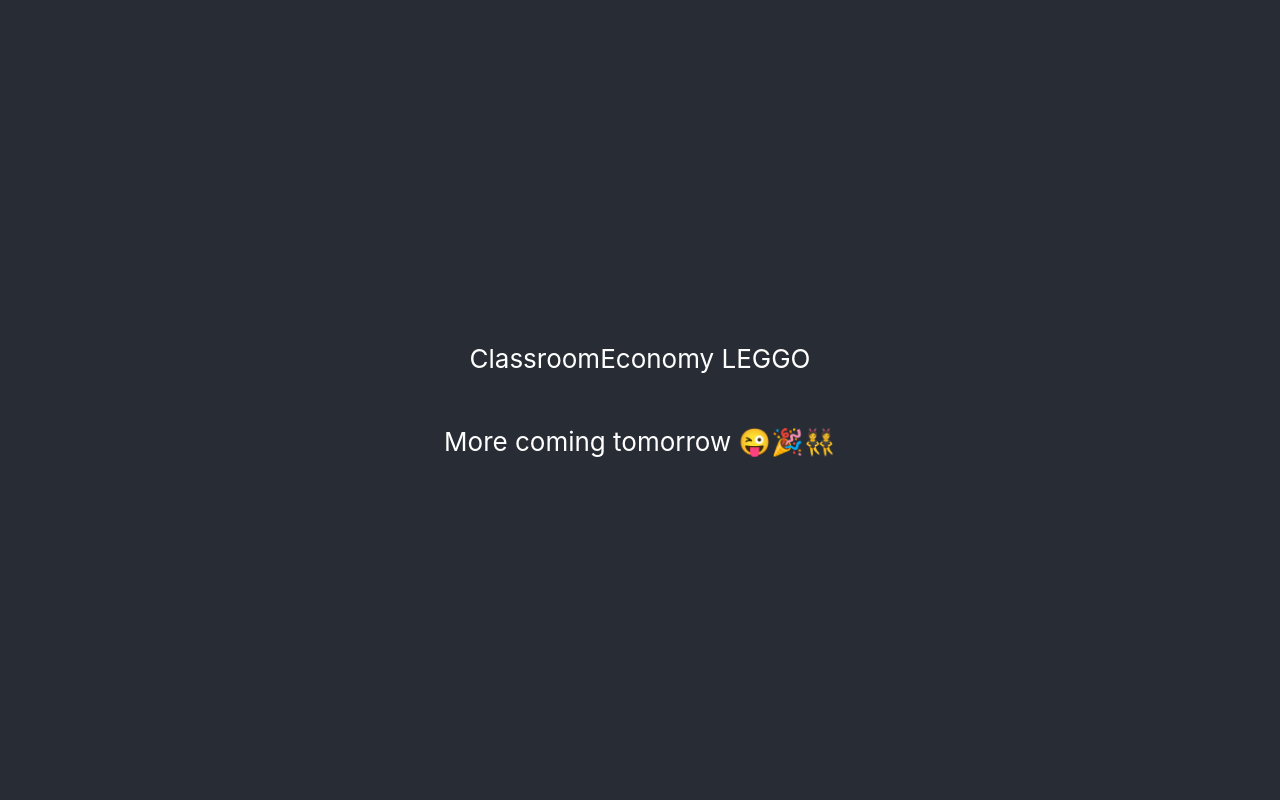
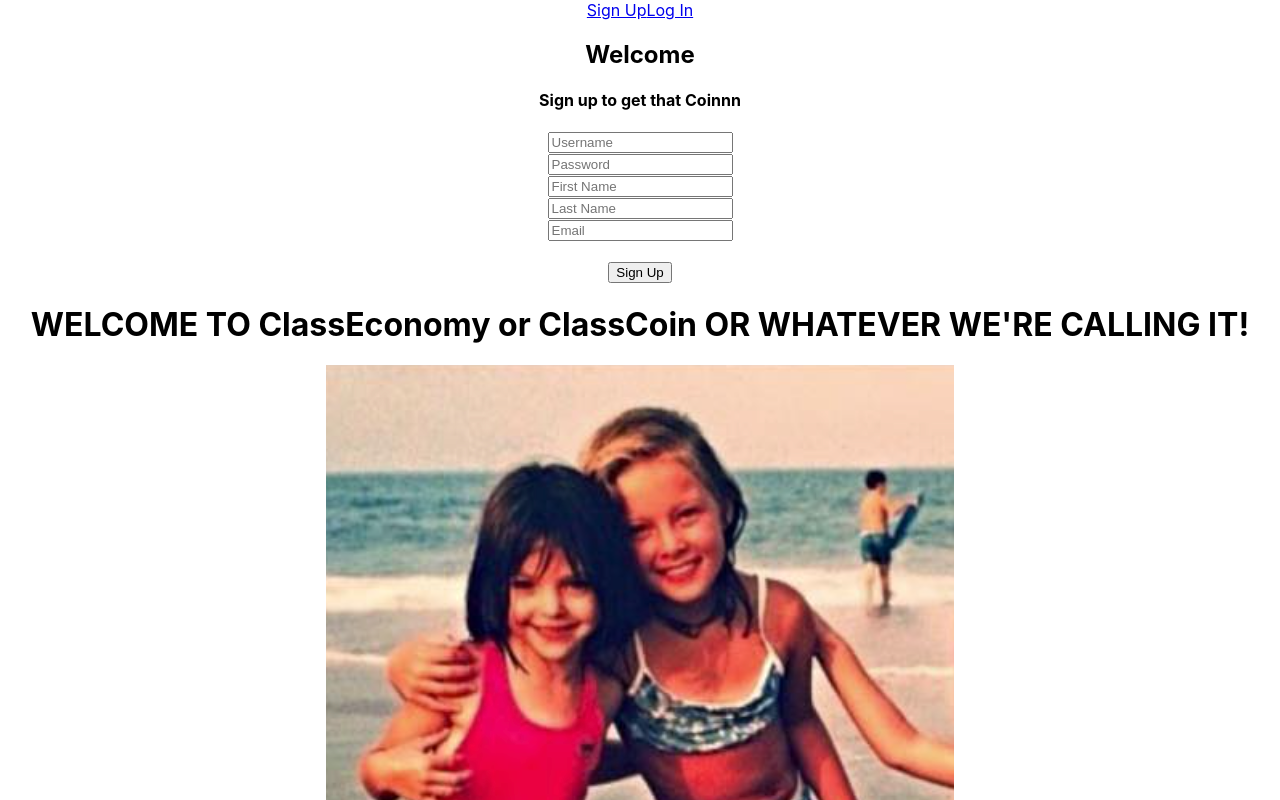
Before and after one commit to kgracey93/class-economy, a React (Create React App) app in the folder client/: page /signup in a window 1280 px wide. Shown: the top 800 px of the page. Built offline with nearby package versions, Linux system fonts and the light colour scheme.

Commit message:
homepage and links to signup and login

```diff
--- a/client/package.json
+++ b/client/package.json
@@ -6,8 +6,10 @@
     "@testing-library/jest-dom": "^5.11.9",
     "@testing-library/react": "^11.2.5",
     "@testing-library/user-event": "^12.8.1",
+    "axios": "^0.21.1",
     "react": "^17.0.1",
     "react-dom": "^17.0.1",
+    "react-router-dom": "^5.2.0",
     "react-scripts": "4.0.3",
     "web-vitals": "^1.1.0"
   },
--- a/client/src/App.js
+++ b/client/src/App.js
@@ -1,15 +1,53 @@
 import logo from './logo.svg';
 import './App.css';
+import React, { Component } from 'react';
+import { BrowserRouter, Route, Switch, Redirect } from 'react-router-dom';
+import SignUp from './components/auth/SignUp';
+import Login from './components/auth/Login';
+import Navbar from './components/navbar/Navbar';
+import katieAbby from './components/KatieAbby.png'
 
-function App() {
-  return (
-    <div className="App">
-      <header className="App-header">
-        <p>ClassroomEconomy LEGGO</p>
-        <p>More coming tomorrow 😜🎉👯</p>
-      </header>
-    </div>
-  );
+class App extends Component {
+  state = {
+    user: this.props.user,
+  };
+
+  setUser = (user) => {
+    this.setState({
+      user: user,
+    });
+  };
+  render() {
+    return (
+      <div className="App">
+      <BrowserRouter>
+        <Navbar user={this.state.user} setUser={this.setUser} />
+
+          <Switch>
+            <Route
+              exact
+              path="/signup"
+              render={(props) => <SignUp setUser={this.setUser} {...props} />}
+            />
+
+            <Route
+              exact
+              path="/login"
+              render={(props) => <Login setUser={this.setUser} {...props} />}
+            />
+
+            {/* <Route
+            exact
+            path='/profile'
+            render={props => <Profile setUser={this.setUser} {...props} user={this.state.user} />}
+          /> */}
+          </Switch>
+        </BrowserRouter>
+        <h1>WELCOME TO ClassEconomy or ClassCoin OR WHATEVER WE'RE CALLING IT!</h1>
+      <img src={katieAbby} alt="not working"/>
+      </div>
+    );
+  }
 }
 
 export default App;
--- a/client/src/components/auth/SignUp.js
+++ b/client/src/components/auth/SignUp.js
@@ -0,0 +1,125 @@
+import React, { Component } from 'react';
+import { signup } from '../../services/auth';
+// import './Auth.css';
+
+export default class SignUp extends Component {
+  state = {
+    username: '',
+    password: '',
+    message: '',
+    firstName: '',
+    lastName: '',
+    email: '',
+  };
+
+  handleChange = (event) => {
+    const { name, value } = event.target;
+    this.setState({ [name]: value });
+  };
+
+  handleSubmit = (event) => {
+    event.preventDefault();
+    const { username, password, firstName, lastName, email } = this.state;
+    signup(username, password, firstName, lastName, email).then((data) => {
+      if (data.message) {
+        this.setState({
+          message: data.message,
+          username: '',
+          password: '',
+          firstName: '',
+          lastName: '',
+          email: '',
+        });
+      } else {
+        this.props.setUser(data);
+        this.props.history.push('/');
+      }
+    });
+  };
+
+  render() {
+    return (
+      <div className="auth-container">
+        <div className="left">
+          <div className="header">
+            <h2 className="animation a1">Welcome</h2>
+            <h4 className="animation a2">Sign up to get that Coinnn</h4>
+          </div>
+          <div className="form">
+            <form onSubmit={this.handleSubmit}>
+              <div className="form-field-box">
+                {/* <label htmlFor="username">Username: </label> */}
+                <input
+                  className="form-field animation a3"
+                  type="text"
+                  id="username"
+                  name="username"
+                  value={this.state.username}
+                  onChange={this.handleChange}
+                  placeholder="Username"
+                />
+              </div>
+
+              <div className="form-field-box">
+                {/* <label htmlFor="password">Password: </label> */}
+                <input
+                  className="form-field animation a4"
+                  type="password"
+                  id="password"
+                  name="password"
+                  value={this.state.password}
+                  onChange={this.handleChange}
+                  placeholder="Password"
+                />
+              </div>
+
+              {this.state.message && <p>{this.state.message}</p>}
+
+              <div className="form-field-box">
+                {/* <label htmlFor="firstName">Name: </label> */}
+                <input
+                  className="form-field animation a3"
+                  type="text"
+                  id="firstName"
+                  name="firstName"
+                  value={this.state.firstName}
+                  onChange={this.handleChange}
+                  placeholder="First Name"
+                />
+              </div>
+              <div className="form-field-box">
+                {/* <label htmlFor="lastName">Last Name: </label> */}
+                <input
+                  className="form-field animation a4"
+                  type="text"
+                  id="lastName"
+                  name="lastName"
+                  value={this.state.lastName}
+                  onChange={this.handleChange}
+                  placeholder="Last Name"
+                />
+              </div>
+              <div className="form-field-box">
+                {/* <label htmlFor="email">Email: </label> */}
+                <input
+                  className="form-field animation a3"
+                  type="email"
+                  id="email"
+                  name="email"
+                  value={this.state.email}
+                  onChange={this.handleChange}
+                  placeholder="Email"
+                />
+              </div>
+              <br />
+              <button className="button-dark animation a6" type="submit">
+                Sign Up
+              </button>
+            </form>
+          </div>
+        </div>
+        <div className="right"></div>
+      </div>
+    );
+  }
+}
--- /dev/null
+++ b/client/src/components/navbar/Navbar.js
@@ -0,0 +1,40 @@
+import React from 'react';
+import { Link } from 'react-router-dom';
+import { logout } from '../../services/auth';
+// import './NavBar.css'
+
+export default function Navbar(props) {
+
+  // const handleLogout = (props) => {
+  //   console.log('logout')
+  //   logout().then(() => {
+  //     props.setUser(null)
+  //   })
+  //   console.log('logout successful')
+  // }
+
+
+  return (
+    <nav className="navbar">
+      <div className="logo">
+        <Link className="link" to="/">
+        {/* <img src="./images/logoLight.png" alt="logo link to homepage" width="30vw" className="navbar-logo"/> */}
+        </Link>
+      </div>
+      {props.user ? (
+        <div className="links">
+          <Link className="link" to="/challenges">Challenges</Link>
+          <Link className="link" to="/rewards">Rewards</Link>
+          <Link className="link" to="/profile">Profile</Link>
+          {/* <Link className="link" to="/login" onClick={() => handleLogout(props)}>Log Out</Link> */}
+
+        </div>
+      ) : (
+          <div className="links">
+            <Link className="link" to="/signup">Sign Up</Link>
+            <Link className="link" to="/login">Log In</Link>
+          </div>
+        )}
+    </nav>
+  )
+}
--- /dev/null
+++ b/client/src/services/auth.js
@@ -0,0 +1,28 @@
+import axios from 'axios';
+
+const signup = (username, password, firstName, lastName, email) => {
+  return axios
+  .post('/auth/signup', { username, password, firstName, lastName, email })
+  .then(response => {
+    return response.data
+  })
+  .catch(err => {
+    return err.response.data
+  });
+}
+
+const login = (username, password) => {
+  return axios
+  .post('/auth/login', { username, password })
+  .then(response => response.data )
+  .catch(err => err.response.data );
+}
+
+const logout = () => {
+  return axios
+  .delete('/auth/logout')
+  .then(response => response.data )
+  .catch(err => err.response.data );
+}
+
+export { signup, login, logout };
```
Also changed, not shown: client/src/components/KatieAbby.png (added), 1 other file (tests, documents, lock files or other folders).
